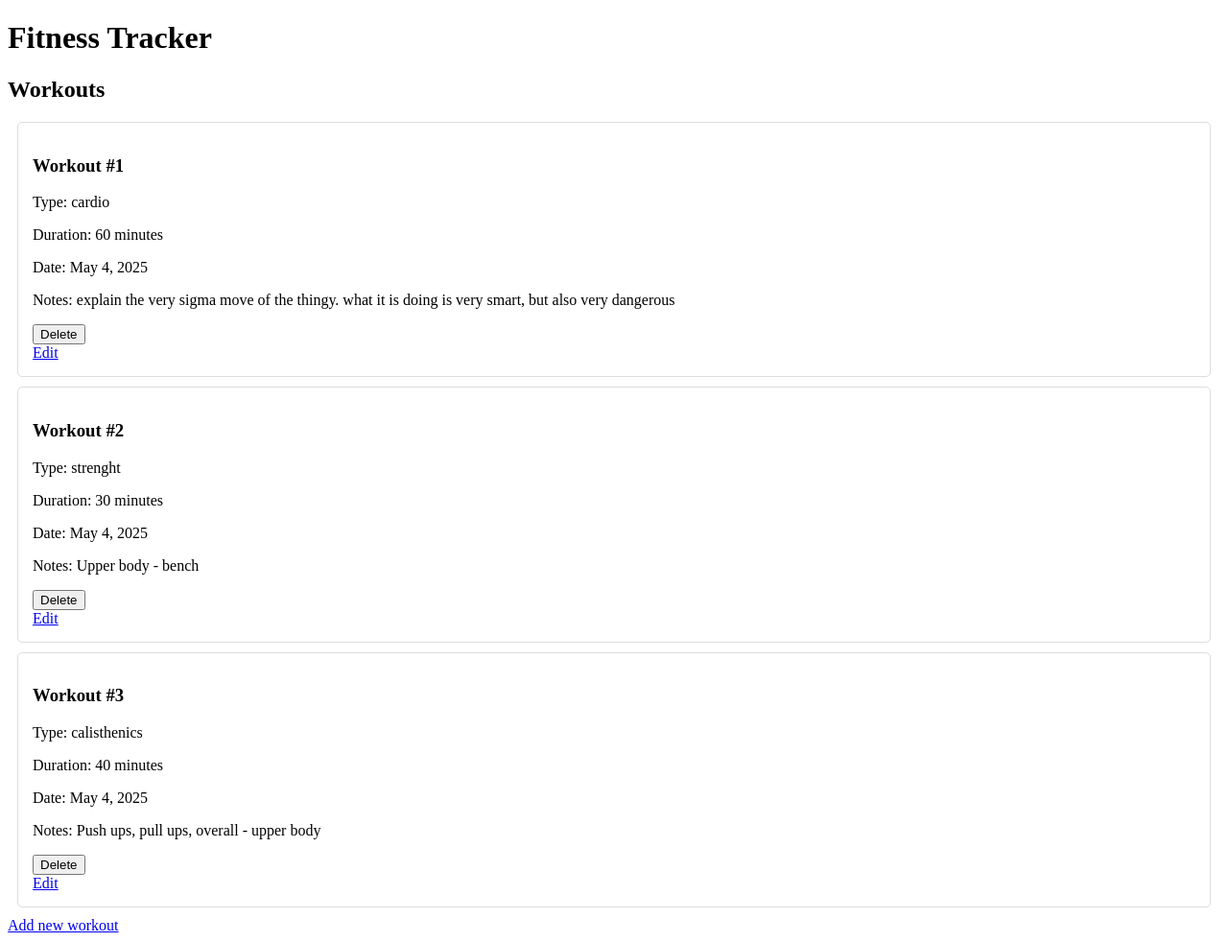
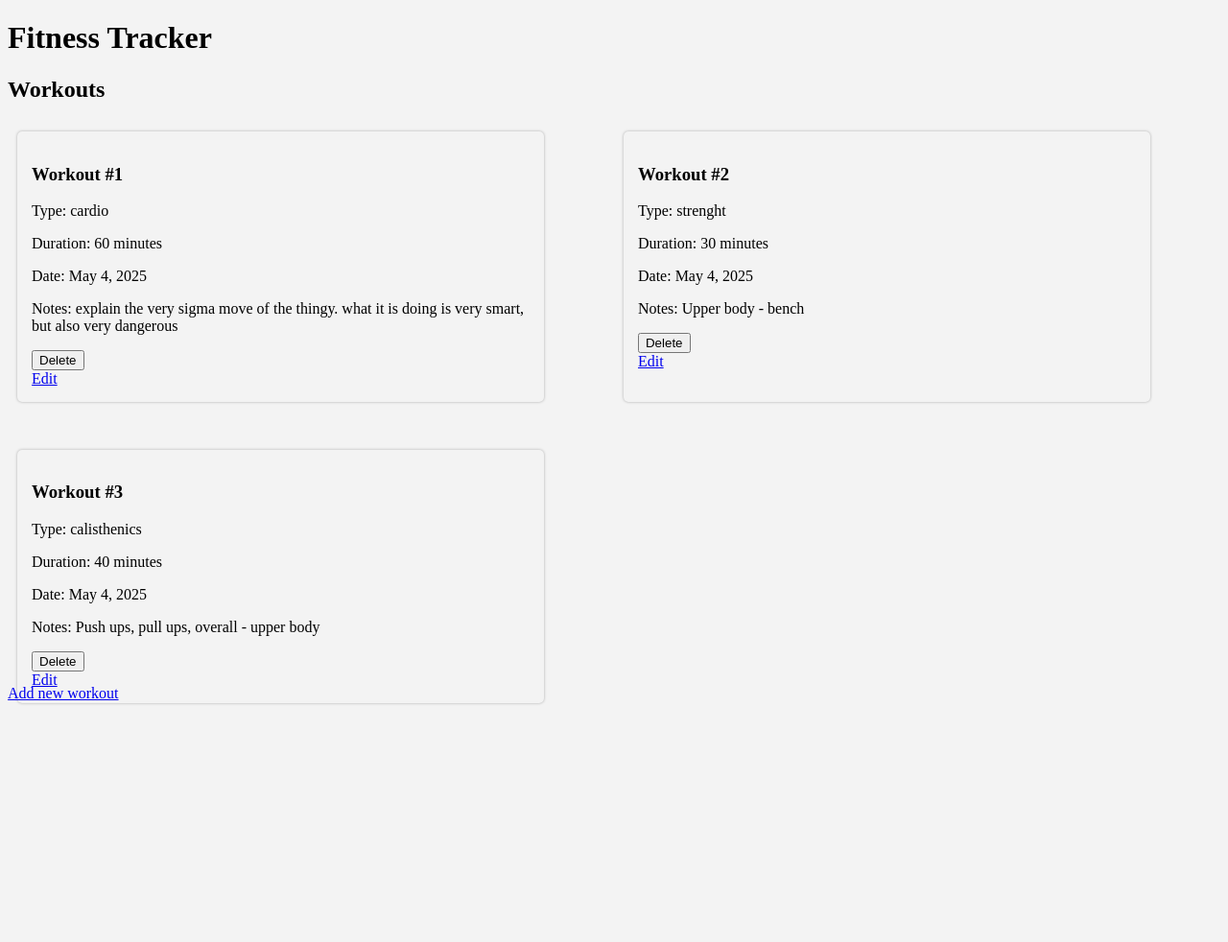
Before and after one commit to AlexTurbkG/project-vse-9klas, a Django app: page / in a window 1280 px wide. Shown: the whole page at 96% size. After the commit the page ends 734 px from the top, so only its background shows below. Run offline with Django 5.2, Linux system fonts and the light colour scheme; data comes from the database, SQL or seed files in the repository; both versions use the stored data as it was after the commit.

Commit message:
added some style, will add more later

```diff
--- /dev/null
+++ b/tracker/fitness_tracker/static/styles/add_workout.css
@@ -0,0 +1,3 @@
+body{
+    background-color: var(--background-clr);
+}
--- /dev/null
+++ b/tracker/fitness_tracker/static/styles/home.css
@@ -0,0 +1,33 @@
+body{
+    background-color: var(--background-clr);
+}
+
+
+
+
+.workout-card {
+    border: none;
+    box-shadow: 0px 0px 3px rgb(0,0,0,0.3);
+    padding: 15px;
+    margin: 10px;
+    border-radius: 5px;
+}
+
+.notes{
+    max-width: 100%;
+    word-break: break-word;
+    overflow-wrap: break-word;
+    white-space: normal;
+}
+
+
+.workout-container{
+    display:grid;
+    grid-template-columns: 45% 45%;
+
+    gap:5%;
+}
+
+.workout-container h2{
+    grid-area:0 0;
+}
--- /dev/null
+++ b/tracker/fitness_tracker/static/styles/variables.css
@@ -0,0 +1,6 @@
+:root{
+    --primary-clr: #673AB7;
+    --accent-clr: #009688;
+    --background-clr: #F3F3F3;
+    --txt-clr: #333333;
+}
--- a/tracker/templates/add_workout.html
+++ b/tracker/templates/add_workout.html
@@ -1,9 +1,12 @@
+{% load static %}
 <!DOCTYPE html>
 <html lang="en">
 <head>
     <meta charset="UTF-8">
     <meta name="viewport" content="width=device-width, initial-scale=1.0">
     <title>Add Workout</title>
+    <link rel="stylesheet" href="{% static 'styles/add_workout.css' %}">
+    <link rel="stylesheet" href="{% static 'styles/variables.css' %}">
 </head>
 <body>
     <div class="header-container">
--- a/tracker/templates/home.html
+++ b/tracker/templates/home.html
@@ -1,37 +1,30 @@
+{% load static %}
 <!DOCTYPE html>
 <html lang="en">
 <head>
     <meta charset="UTF-8">
     <meta name="viewport" content="width=device-width, initial-scale=1.0">
     <title>Fitness Tracker</title>
+    <link rel="stylesheet" href="{% static 'styles/home.css' %}">
+    <link rel="stylesheet" href="{% static 'styles/variables.css' %}">
 </head>
 
 
-
-<style>
-    .workout-card {
-        border: 1px solid #ddd;
-        padding: 15px;
-        margin: 10px;
-        border-radius: 5px;
-    }
-</style>
-
-
-
 <body>
+    <div class="header">
         <h1>Fitness Tracker</h1>
-
+    </div>
     <h2>Workouts</h2>
+    <div class="workout-container">
         {% if workouts %}
             {% for workout in workouts %}
                 <div class="workout-card">
                     <h3>{{ workout.title }}</h3>
-                <p>Type: {{ workout.type }}</p>
-                <p>Duration: {{ workout.duration_minutes }} minutes</p>
-                <p>Date: {{ workout.date }}</p>
+                    <p class="type">Type: {{ workout.type }}</p>
+                    <p class="duration">Duration: {{ workout.duration_minutes }} minutes</p>
+                    <p class="date">Date: {{ workout.date }}</p>
                     {% if workout.notes %}
-                    <p>Notes: {{ workout.notes }}</p>
+                        <p class="notes">Notes: {{ workout.notes }}</p>
                     {% endif %}
                     <form action="{% url 'del_workout' workout.id %}" method="post">
                         {% csrf_token %}
@@ -43,6 +36,7 @@
         {% else %}
             <p>No workouts available.</p>
         {% endif %}
+    </div>
 
     <a href="{% url 'add_workout' %}" class="add-workout-btn">Add new workout</a>
 
--- a/tracker/tracker/settings.py
+++ b/tracker/tracker/settings.py
@@ -117,7 +117,7 @@ USE_TZ = True
 # Static files (CSS, JavaScript, Images)
 # https://docs.djangoproject.com/en/5.1/howto/static-files/
 
-STATIC_URL = 'static/'
+STATIC_URL = '/static/'
 
 # Default primary key field type
 # https://docs.djangoproject.com/en/5.1/ref/settings/#default-auto-field
```
Also changed, not shown: tracker/db.sqlite3. Lines whose indentation alone changed are shown as unchanged.
